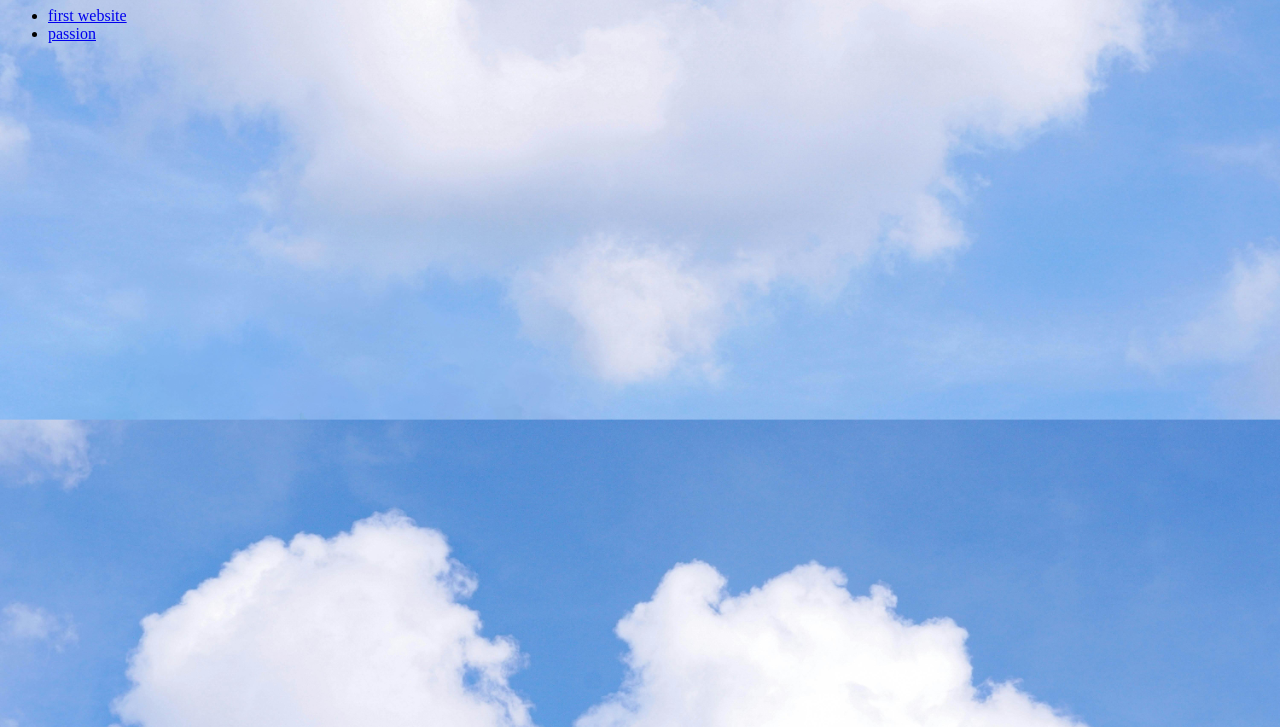
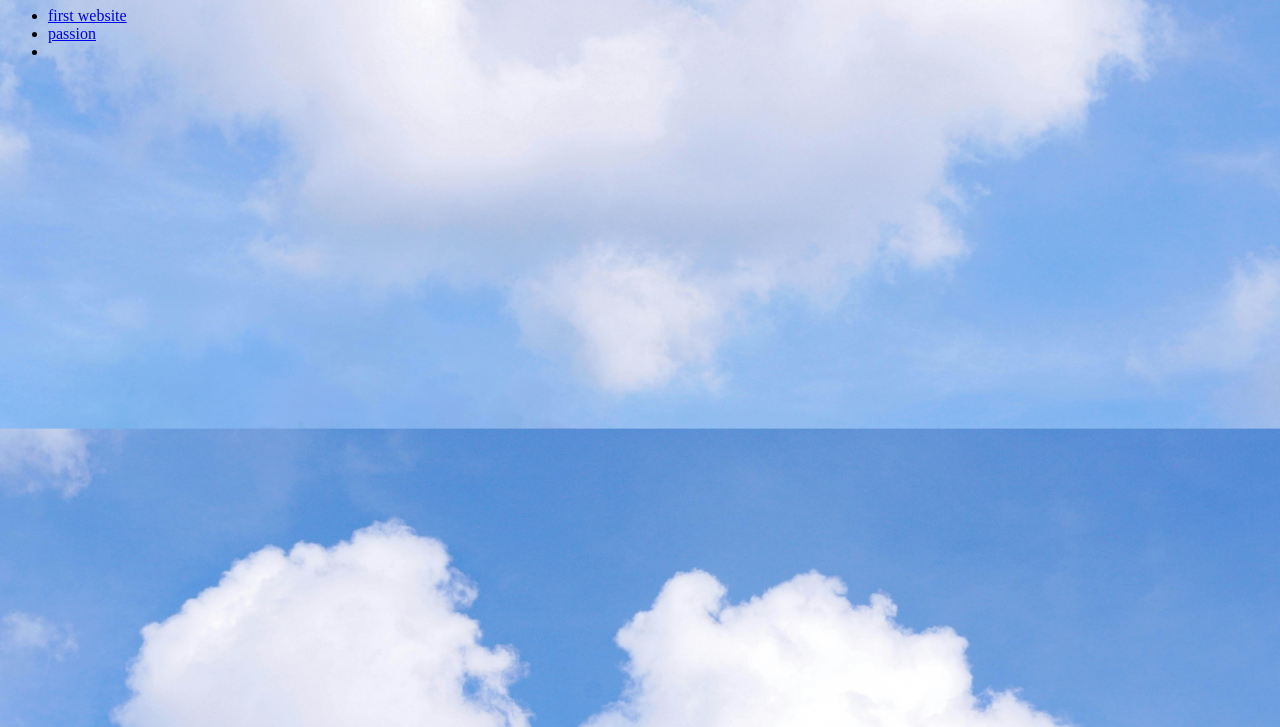
Before and after one commit to LaurynFennell/Laurynsworld, a plain HTML site: page index.html in a window 1280 px wide. Shown: the part 73-800 px from the top of the page. Drawn offline with Linux system fonts and the light colour scheme.

Commit message:
Update index.html

```diff
--- a/index.html
+++ b/index.html
@@ -17,6 +17,7 @@
                 <ul>
                     <li><a href="first-website/index.html">first website</a></li>
                     <li><a href="passion/passion.html">passion</a></li>
+                    <li><a href="https://laurynfennell.github.io/Laurynsworld/passion/mainpass.html"></a></li>
 
 
                 </ul>
```
